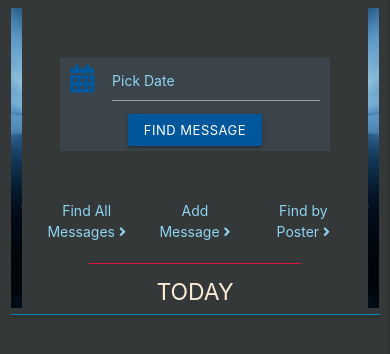
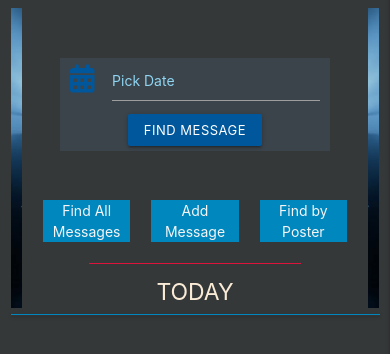
Before and after one commit to johnston9/MS3-Shot-Caller, a Flask app: page /get_dep/1 in a window 390 px wide. Shown: the part 208-562 px from the top of the page. Run offline with Flask 2, Linux system fonts and the light colour scheme; data that the repository does not hold is empty; some libraries are stand-ins or nearby versions.

Commit message:
Styled collapible

```diff
--- a/static/css/style.css
+++ b/static/css/style.css
@@ -30,6 +30,11 @@ hr.red-line {
 
 .no-mar {
     margin-bottom: 0 ;
+}
+
+.pad-20 {
+    padding-left: 20px;
+    padding-right: 20px;
 }
 
 .no-padRight {
@@ -304,6 +309,14 @@ hr.red-line {
     height: auto;
 }
 
+span.span-mes {
+    color: #1AA6E4;
+}
+
+span.caps {
+    text-transform: capitalize;
+}
+
 /*----------add message/edit message-------------*/
 
 .select-wrapper input.select-dropdown {
@@ -352,6 +365,11 @@ hr.red-line {
     font-weight: 400;
     font-size: 10px !important;
     }
+
+    .pad-20 {
+    padding-left: 0px;
+    padding-right: 0px;
+}
 }
 
 @media only screen and (max-width: 800px) {
--- a/templates/dep.html
+++ b/templates/dep.html
@@ -45,7 +45,7 @@
                     <form class="" method="POST" action="{{ url_for('get_dep', dep=dep) }}">
                         <div class="input-field">
                             <i class="fas fa-fas fa-calendar-alt prefix light-blue-text text-darken-4"></i>
-                            <input id="date" name="date" type="text" class="datepicker validate" required>
+                            <input id="date" name="date" type="text" class="datepicker validate" style="color:whitesmoke !important;" required>
                             <label for="date">Pick Date</label>
                             <div class="center-align">
                                 <button type="submit" class="btn-small light-blue darken-4 text-shadow">
@@ -60,27 +60,27 @@
             <!--find all messages-->
             <div class="row margintop-20">
                 <div class="col s4 center-align">
-                    <p class="center-align find">
-                        <a class="link-color" href="{{ url_for('get_all', dep=dep) }}">
-                            Find All Messages <i class="fas fa-angle-right"></i>
+                    <p class="blueBack-sea pad-20 center-align find">
+                        <a class="offwhite" href="{{ url_for('get_all', dep=dep) }}">
+                            Find All Messages
                         </a>
                     </p>
                 </div>
 
                 <!--Add Message-->
                 <div class="col s4">
-                    <p class="center-align find">
-                        <a class="link-color" href="{{ url_for('add_message') }}">
-                            Add Message <i class="fas fa-angle-right"></i>
+                    <p class="blueBack-sea pad-20 center-align find">
+                        <a class="offwhite" href="{{ url_for('add_message') }}">
+                            Add Message
                         </a>
                     </p>
                 </div>
 
                 <!--Find by Poster-->
                 <div class="col s4 center-align">
-                    <p class="center-align find">
-                        <a class="link-color" href="{{ url_for('get_poster', dep=dep) }}">
-                            Find by Poster <i class="fas fa-angle-right"></i>
+                    <p class="blueBack-sea pad-20 center-align find">
+                        <a class="offwhite" href="{{ url_for('get_poster', dep=dep) }}">
+                            Find by Poster
                         </a>
                     </p>
                 </div>
@@ -111,18 +111,24 @@
                             <div class="col s2">
                                 <i class="fas fa-caret-down"></i>
                                 {% if message.is_priority == "on" %}
-                                    <i class="fas fa-exclamation-circle tooltipped" data-position="right"
+                                    <i class=" blue-sea fas fa-exclamation-circle tooltipped" data-position="right"
                                         data-tooltip="PRIORITY!"></i>
                                 {% endif %}
                             </div>
                             <div class="col s6">
-                                <strong>{{ message.poster }}</strong> {{ message.job_title }}
-                            </div>
+                            <strong><span class="caps">{{ message.poster }}</span></strong>&nbsp; &nbsp; - &nbsp; &nbsp; {{ message.job_title }}
+                        </div>
                             <div class="col s4">
                                 {{ message.subject }}
                             </div>
                         </div>
                     <div class="collapsible-body matt-black offwhite">
+                        <p><span class="span-mes">From: &nbsp;</span> <strong><span class="caps">{{ message.poster }}</span></strong> &nbsp;
+                            &nbsp; &nbsp; &nbsp;
+                        <span class="span-mes">Position: &nbsp; &nbsp;</span> {{ message.job_title }}&nbsp; &nbsp;
+                        <span class="span-mes">Sent: &nbsp; &nbsp;</span> {{ message.date }}
+                        </p>
+                        <p><span class="span-mes"><strong>MESSAGE:</strong></span></p>
                         <p class="">{{ message.message }}</p>
 
                         <!-- Message image-->
@@ -138,10 +144,6 @@
                             </div>
                         </div>
                         {% endif %}
-                        <p class="center-align">
-
-                        <!--Message date-->
-                        {{ message.date }}</p>
 
                         <!--edit/delete-->
                         {% if session.user|lower == message.username|lower %}
--- a/templates/depts.html
+++ b/templates/depts.html
@@ -39,14 +39,14 @@
         <div class="col s10">
 
      <div class="row margintop-50">
-        <div class="col s12 m6 offset-m3">
+        <div class="col s12 m8 offset-m2">
             <div class="row">
             {% for dept in depts %}
             <div class="col s4 center-align">
                 <div class="image-box">
                     <a href="{{ url_for('get_dep', dep=dept.dept_name) }}">
                     <img class="dep-img" src="{{ dept.dept_url }}" alt="{{ dept.dept_name }}">
-                        <p class="center-align offwhite">{{ dept.dept_name }}</p>
+                        <p class="center-align offwhite">{{ dept.dept_title }}</p>
                     </a>
                 </div>
             </div>
--- a/templates/edit_message.html
+++ b/templates/edit_message.html
@@ -121,7 +121,7 @@
                                 Cancel
                             </a>
                             <button type="submit" class="btn-small offwhite blueBack-sea shadow-light">
-                                Edit
+                                Submit
                             </button>
                         </div>
                     </div>
--- a/templates/user_home.html
+++ b/templates/user_home.html
@@ -54,7 +54,7 @@
                         <div class="loop-box">
                             <a href="{{ url_for('get_dep', dep=dept.dept_name) }}">
                             <img class="dep-img" src="{{ dept.dept_url }}" alt="{{ dept.dept_name }}">
-                                <p class="center-align offwhite">{{ dept.dept_name }}</p>
+                                <p class="center-align offwhite">{{ dept.dept_title }}</p>
                             </a>
                         </div>
                     </div>
```
Also changed, not shown: templates/dep-poster.html (+12 -7 lines).
